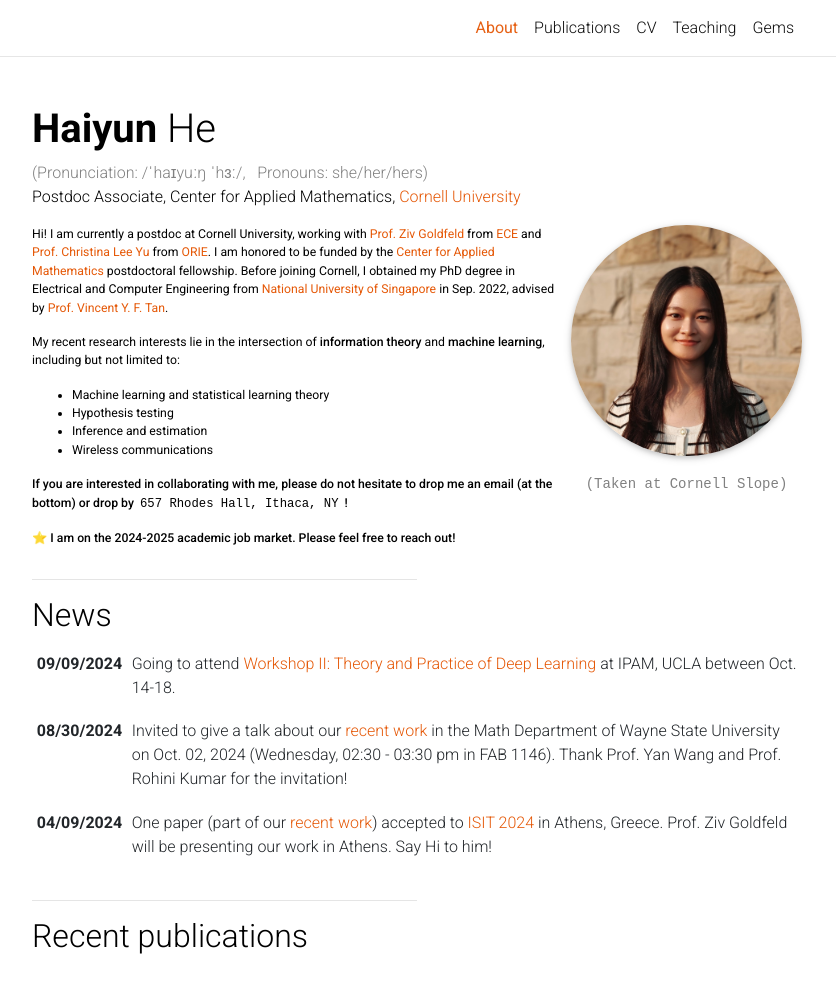
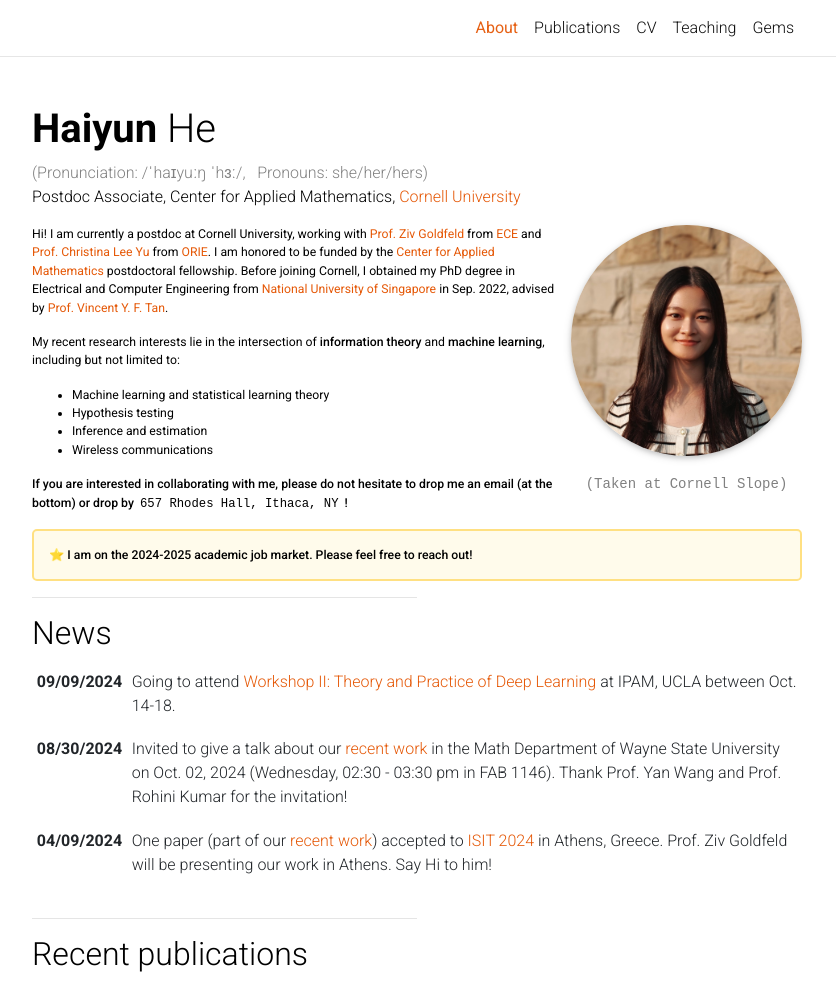
Before and after one commit to haiyun-he/haiyun-he.github.io, a Jekyll site: the page built from _pages/about.md, in a window 1280 px wide and 1376 px high, cut to the strip 0-984 px from the top of the window. Shown: the whole strip, without its empty margins (223-1059 px from the left). Built offline with Jekyll 4.4.1, drawn with Linux system fonts in a browser that asks for light colours; comment, search, counter and statistics services are not loaded; a style sheet for code colours, icons or effects is not loaded.

Commit message:
Update about.md

```diff
--- a/_pages/about.md
+++ b/_pages/about.md
@@ -32,7 +32,11 @@
 
 **If you are interested in collaborating with me, please do not hesitate to drop me an email (at the bottom) or drop by &nbsp;<tt>657 Rhodes Hall, Ithaca, NY</tt> &nbsp;!**
 
-⭐ **I am on the 2024-2025 academic job market. Please feel free to reach out!**
+
+<div style="background-color: #FFFBEB; padding: 15px; border: 2px solid #FFE082; border-radius: 5px;">
+  <strong>⭐ I am on the 2024-2025 academic job market. Please feel free to reach out!
+  </strong>
+</div>
 
 <!-- Write your biography here. Tell the world about yourself. Link to your favorite [subreddit](http://reddit.com). You can put a picture in, too. The code is already in, just name your picture `prof_pic.jpg` and put it in the `img/` folder.
 
```
